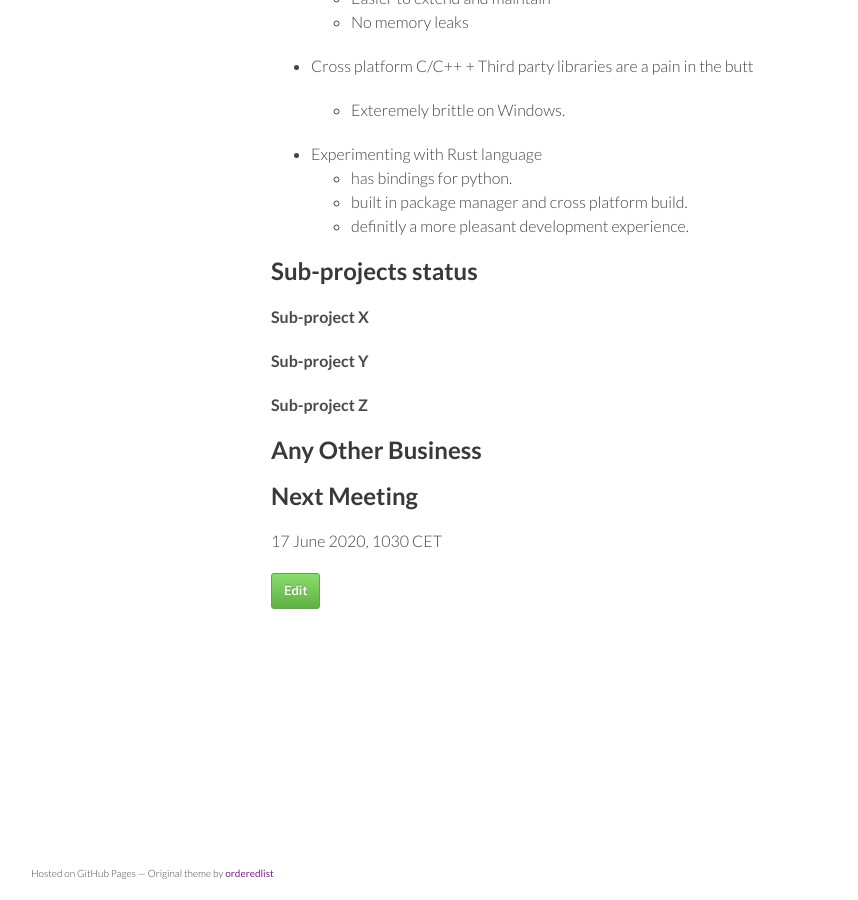
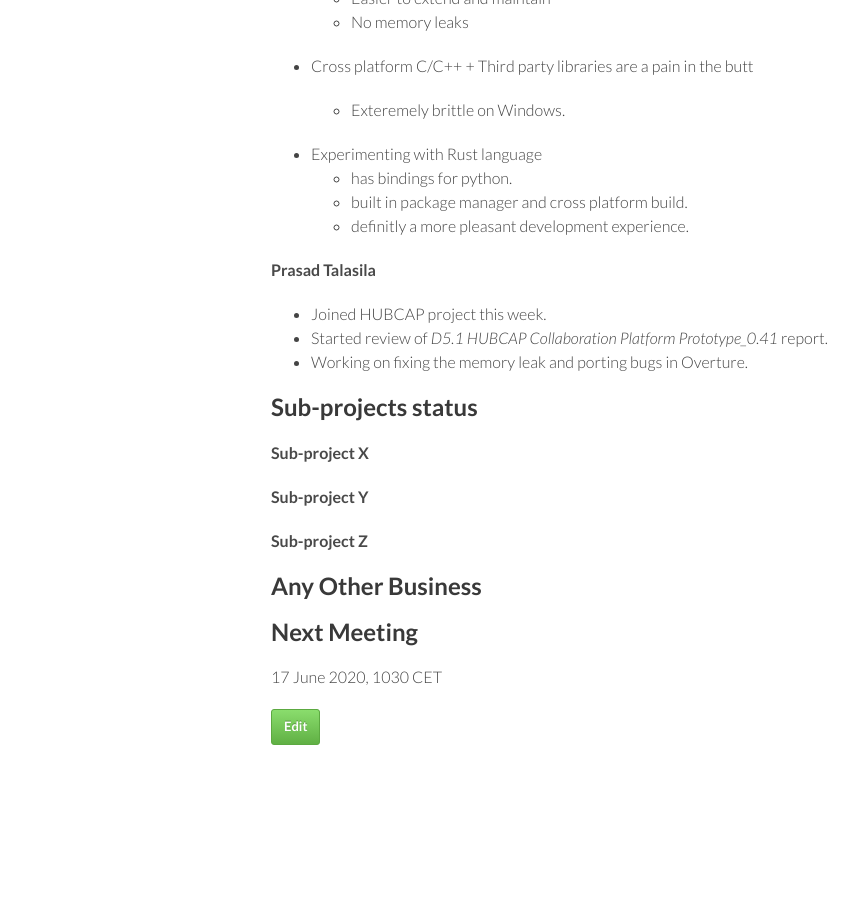
Before and after one commit to digitaltwincentre/digitaltwincentre.github.io, a Jekyll site: the page built from _biweeklies/Biweekly-19.md, in a window 1280 px wide and 900 px high, scrolled down 2159 px. Shown: the whole window, without its empty margins (179-1037 px from the left). Built offline with Jekyll 4.4.1, drawn with Linux system fonts in a browser that asks for light colours; nearby versions of some CDN libraries.

Commit message:
Update Biweekly-19.md
Status update from Prasad Talasila

```diff
--- a/_biweeklies/Biweekly-19.md
+++ b/_biweeklies/Biweekly-19.md
@@ -81,6 +81,10 @@ date: 03 June 2020, 1530 CEST
   - built in package manager and cross platform build.
   - definitly a more pleasant development experience.
 
+#### Prasad Talasila
+* Joined HUBCAP project this week.
+* Started review of *D5.1 HUBCAP Collaboration Platform Prototype_0.41* report.
+* Working on fixing the memory leak and porting bugs in Overture.
 
 ## Sub-projects status
 
```
